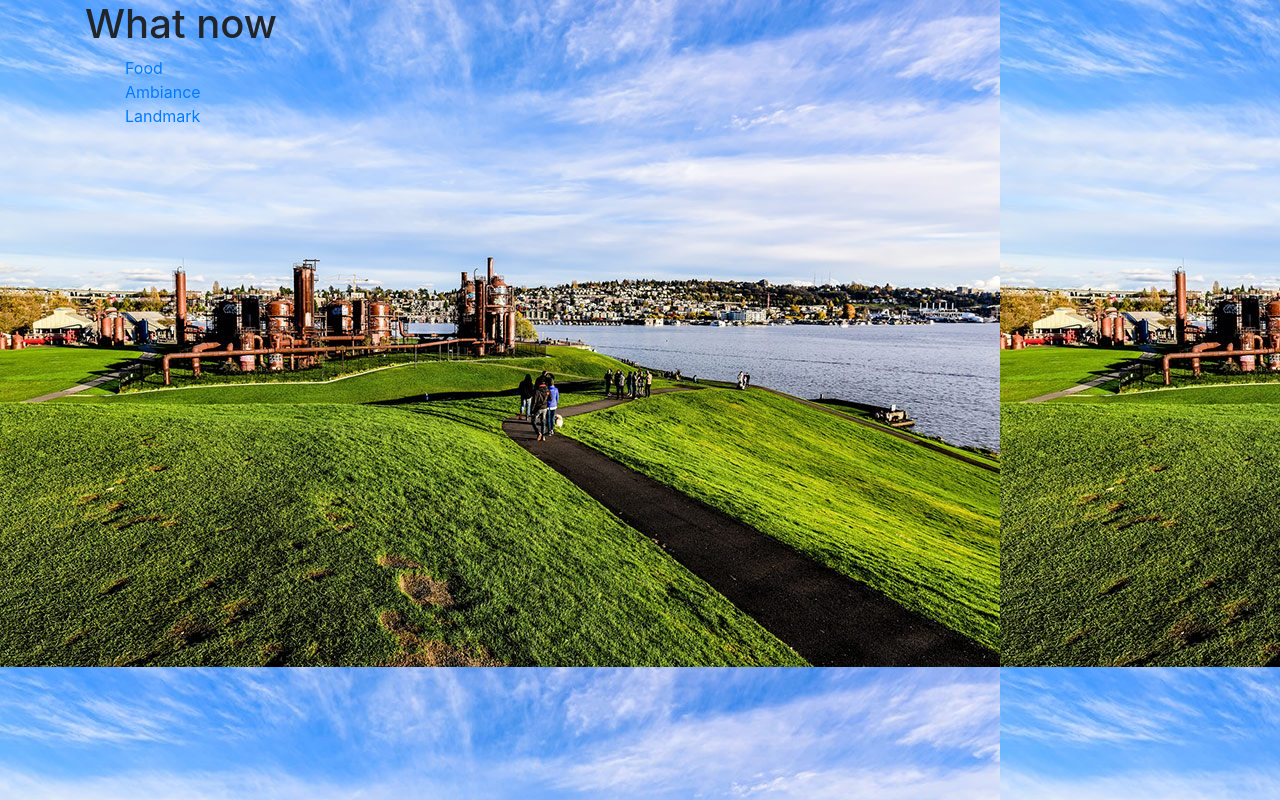
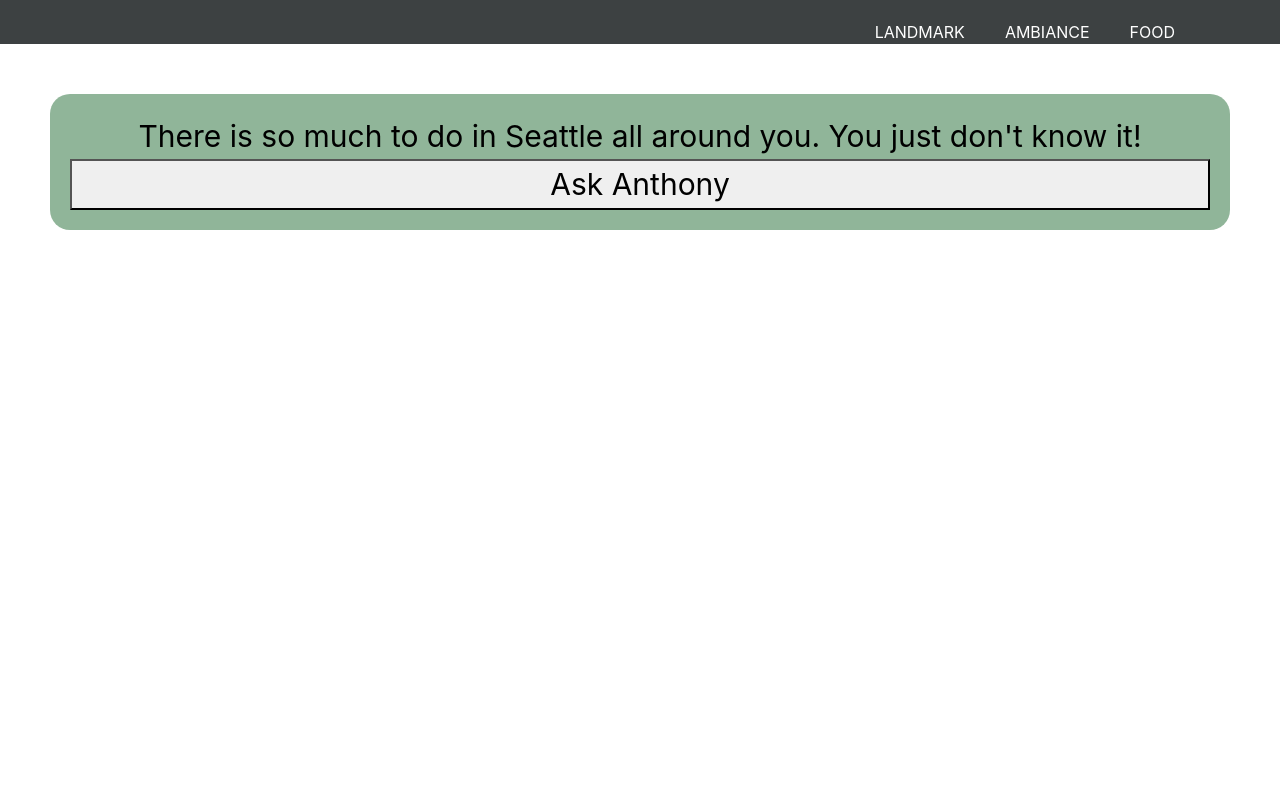
Before and after one commit to bottomshorter/WhatNow, a website: page public/app/HTML/landmark.html in a window 1280 px wide. Drawn offline with nearby package versions, Linux system fonts and the light colour scheme; files whose address does not match are found by name.

Commit message:
html pages added

```diff
--- a/public/app/HTML/landmark.html
+++ b/public/app/HTML/landmark.html
@@ -1,48 +1,38 @@
 <!DOCTYPE html>
-<html lang="en">
+<html>
 
 <head>
-    <meta charset="UTF-8">
-    <meta name="viewport" content="width=device-width, initial-scale=1.0">
-    <meta http-equiv="X-UA-Compatible" content="ie=edge">
-    <title>What Now?</title>
-    <!-- bootstrap -->
+    <title>WhatNow?</title>
+    <link rel="stylesheet" href="../css/style.css">
     <link rel="stylesheet" href="https://maxcdn.bootstrapcdn.com/bootstrap/4.0.0/css/bootstrap.min.css">
-    <link rel="stylesheet" href="../css/style.css">
-
-    <!-- jQuery -->
+    <link rel="stylesheet" href="https://use.fontawesome.com/releases/v5.8.2/css/all.css"
+        integrity="sha384-oS3vJWv+0UjzBfQzYUhtDYW+Pj2yciDJxpsK1OYPAYjqT085Qq/1cq5FLXAZQ7Ay" crossorigin="anonymous">
     <script src="https://ajax.googleapis.com/ajax/libs/jquery/1.9.0/jquery.min.js"></script>
 
     <script src=""></script>
-
 </head>
 
-<body style="background-image: url('/Users/bellafernandez/Documents/class/Homework /app/images/Gas-Works-Park-Seattle.jpg')">
-    <!-- navigation bar -->
+<body>
     <header>
         <div class="container">
-            <div id="branding">
-                <h1>What now</h1>
-            </div>
             <nav>
                 <ul>
-                        <div id="askAnthony">
-                                <div class="askAnthony-child" id="food">
-                                    <a href="index.html">Food</a>
-                                </div>
-                                <div class="askAnthony-child" id="ambiance">
-                                    <a href="ambiance.html">Ambiance</a>
-                                </div>
-                                <div class="askAnthony-child" id="landmark">
-                                    <a href="landmark.html">Landmark</a>
-                                </div>
-                            </div>
-                        </div>
+                    <li><a href="food.html">Food</a></li>
+                    <li><a href="ambiance.html">Ambiance</a></li>
+                    <li><a href="landmark.html">Landmark</a></li>
                 </ul>
             </nav>
         </div>
     </header>
+    <div id="mainDiv">
+        <div class="mainDivChild" id="gameDescription">
+            There is so much to do in Seattle all around you. You just don't know it!
 
+            <button id="play">Ask Anthony</button>
+        </div>
+
+        </div>
+    </div>
 </body>
 
 </html>
--- a/public/app/css/home.css
+++ b/public/app/css/home.css
@@ -18,7 +18,7 @@ align-content: center;
     font-size: 30px;
     padding: 20px;
     background-color: clear;
-    border-radius: 20px;
+    border-radius: 30px;
     text-align: right;
 }
 
--- a/public/app/css/style.css
+++ b/public/app/css/style.css
@@ -1,29 +1,44 @@
-#mainDiv {
-    display: grid;
-    grid-template-rows: 1fr 5fr 2fr;
+body {
+    font: 15px/1.5 Arial, Helvetica, sans-sarif;
+    padding: 0;
+    margin: 0;
+    background-color: url("../images/Z52FOz.jpg");
+    background-repeat: no-repeat;
+    background-size: cover;
 }
 
-
-
-#landmarkImg {
-    display: grid;
-    /* grid-template-columns: 1.5fr 1fr; */
+.container {
+    width: 80%;
+    margin: auto;
+    overflow: hidden;
 }
 
-.landmarkImgChild {
-    justify-content: center;
-    justify-items: center;
+header {
+    background: rgba(0, 6, 7, 0.76);
+    color: white;
+    padding-top: 20px;
+    min-height: 40px;
+    /* border-bottom: aqua 3px solid; */
 }
 
-#currentImg{
-    height: 500px;
-    width: 900px;
-    border-radius: 20px;
+header a {
+    color: #ffffff;
+    text-decoration: none;
+    text-transform: uppercase;
+    font-size: 16px;
 }
 
-#answer {
-    font-size: 50px;
+header ul {
+    margin: 0;
+    padding: 0;
 }
+
+header li {
+    float: right;
+    display: inline;
+    padding: 0 20px 0 20px
+}
+
 .jumbotron {
     height: 700px;
     margin-top: 40px;
@@ -32,3 +47,20 @@
     text-align: center;
     background-color: black;
 }
+
+#mainDiv {
+    display: grid;
+    grid-template-rows: 2fr 1fr;
+    grid-row-gap: 10px;
+    margin: 50px;
+}
+
+#gameDescription {
+    display: grid;
+    color: black;
+    font-size: 30px;
+    padding: 20px;
+    background-color: #236d3580;
+    border-radius: 20px;
+    text-align: center;
+}
```
Also changed, not shown: public/app/HTML/ambiance.html (+45 -0 lines), public/app/HTML/food.html (+6 -15 lines), public/app/HTML/home.html (+1 -1 lines).
